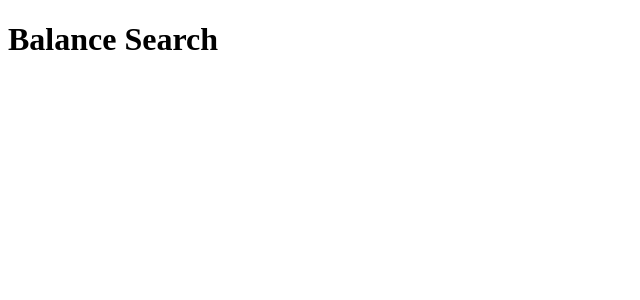
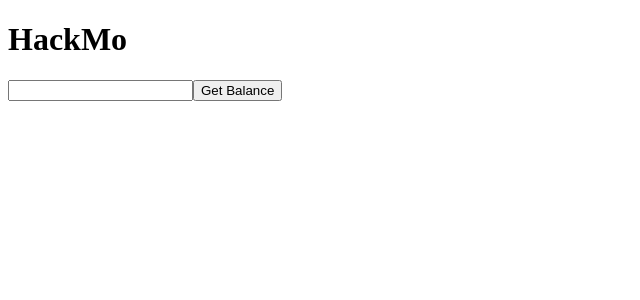
Before and after one commit to pteerawatt/mini_app_TA2, a React app in the folder hackmo/: page / in a window 1280 px wide. Shown: the top 300 px of the page, without its empty margins (0-640 px from the left). Built offline with nearby package versions, Linux system fonts and the light colour scheme; the HTML template or start-up script is replaced by a standard one.

Commit message:
able to search user from fake data

```diff
--- /dev/null
+++ b/hackmo/react-client/src/components/Search.jsx
@@ -0,0 +1,11 @@
+import React from 'react'
+const Search = (props) => {
+  return (
+    <form onSubmit={(e) => props.handleNameSubmit(e)}>
+        <input onChange={(e) => props.handleNameInput(e)}></input>
+        <button>Get Balance</button>
+    </form>
+  )
+}
+
+export default Search;
--- a/hackmo/react-client/src/index.jsx
+++ b/hackmo/react-client/src/index.jsx
@@ -3,17 +3,50 @@ import ReactDOM from 'react-dom';
 import $ from 'jquery';
 import data from './dummy_data.js';
 import Balance from './components/Balance.jsx';
+import Search from './components/Search.jsx';
 
 
 class App extends React.Component {
   constructor(props) {
     super(props);
+    this.state = {
+      login: false,
+      name: '',
+      balance: 0
+    }
+    this.handleNameInput = this.handleNameInput.bind(this)
+    this.handleNameSubmit = this.handleNameSubmit.bind(this)
+  }
+
+  handleNameInput (e) {
+    this.setState({ name: e.target.value})
+  }
+
+  handleNameSubmit (e) {
+    e.preventDefault()
+    for (let i = 0; i < data.length; i++) {
+      if (data[i].name === this.state.name) {
+        this.setState({ login: true});
+      }
+    }
+
   }
 
   render () {
+    let mainDisplay;
+
+    if (!this.state.login) {
+      mainDisplay = (<Search handleNameSubmit={this.handleNameSubmit} handleNameInput={this.handleNameInput}/>);
+    } else {
+      mainDisplay = (<Balance />);
+    }
+
     return (
       <div>
-        <h1>Balance Search</h1>
+        <h1>HackMo</h1>
+        <div>
+          {mainDisplay}
+        </div>
       </div>
     );
   }
```
